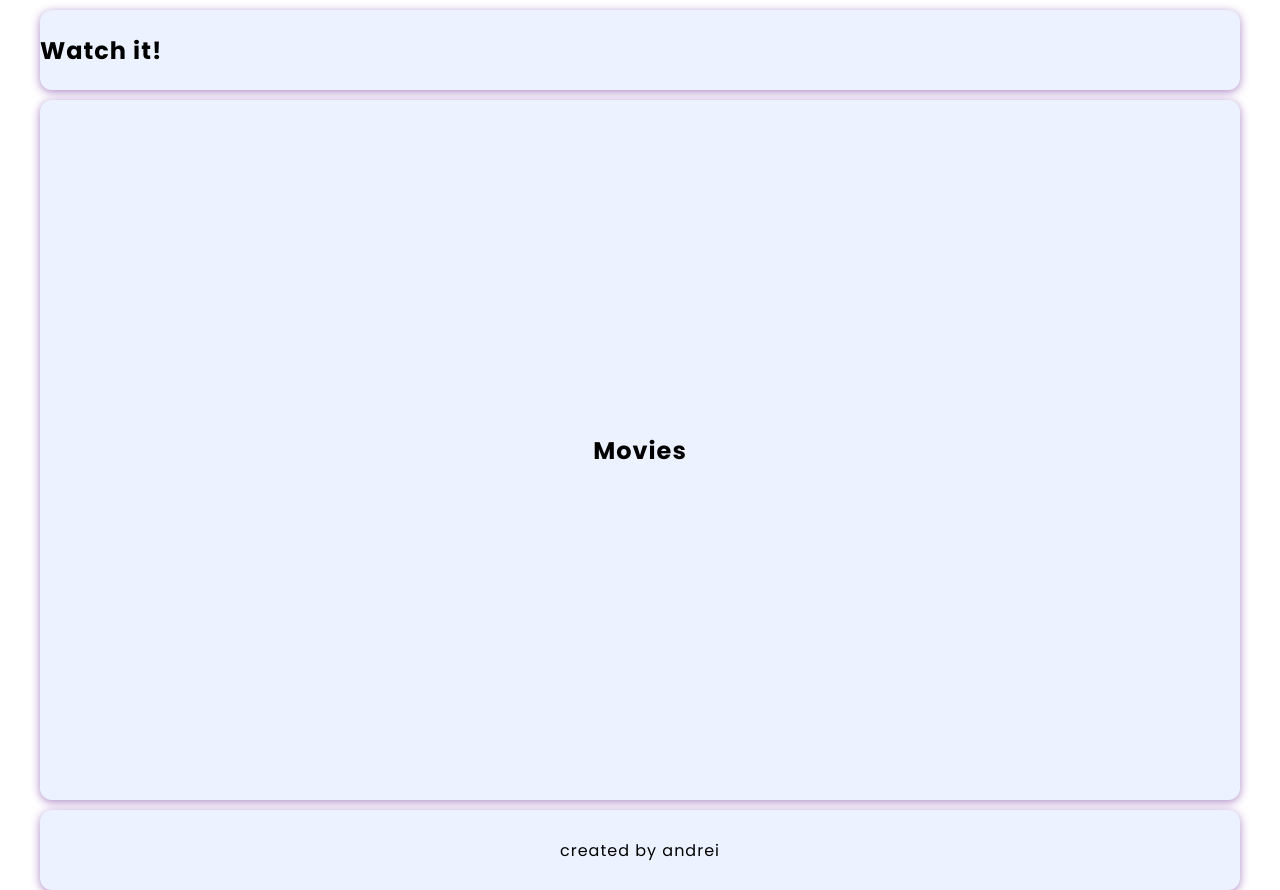
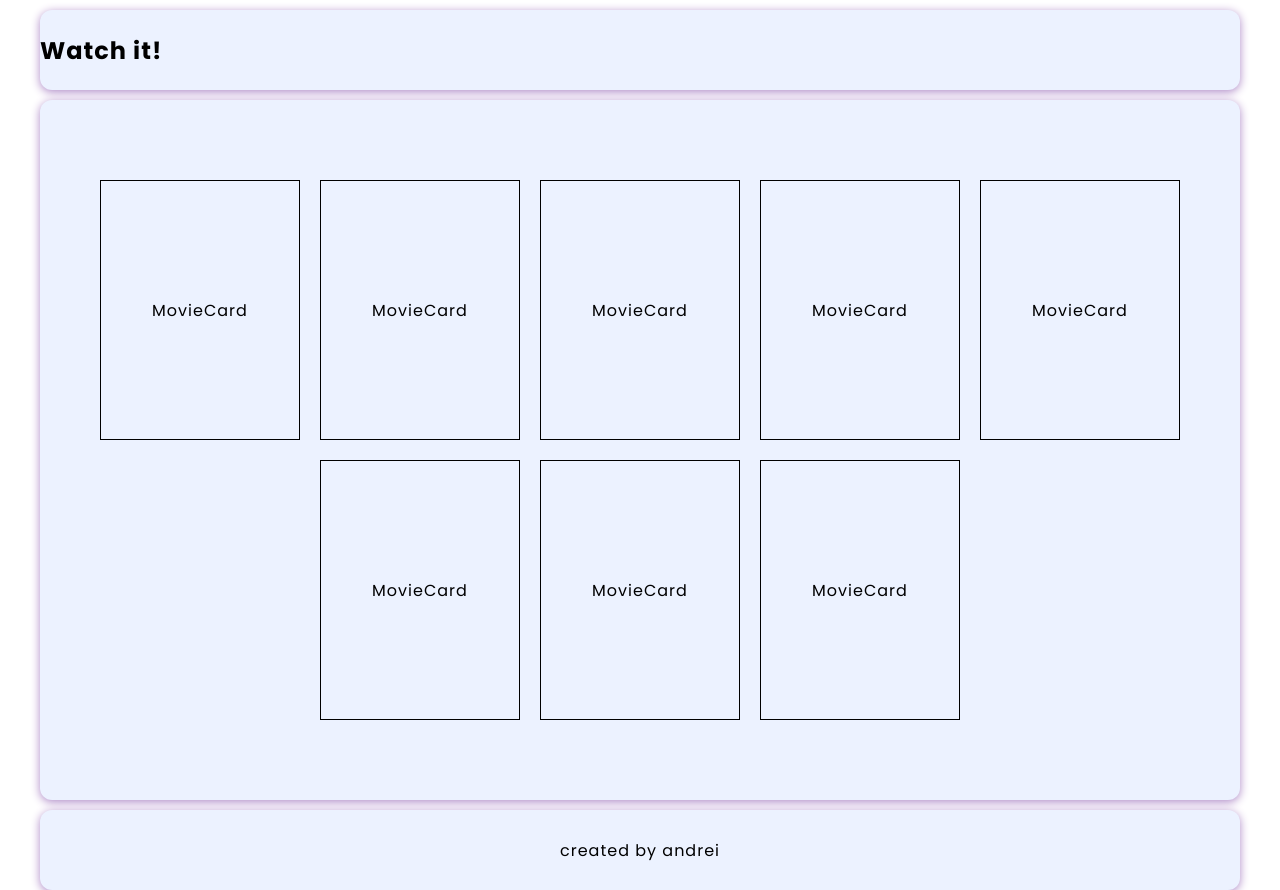
Before and after one commit to andbudha/watch-it, a React (Vite) app: page / in a window 1280 px wide. Built offline with nearby package versions, Linux system fonts and the light colour scheme; no server answers.

Commit message:
MovieCard component added

```diff
--- /dev/null
+++ b/src/components/MovieCard/MovieCard.module.scss
@@ -0,0 +1,8 @@
+@import '../../assets/sass/mixins.scss';
+.movie_card_main_box {
+  margin: 10px;
+  height: 260px;
+  width: 200px;
+  border: 1px solid;
+  @include flexBox(nowrap, row, center, center);
+}
--- /dev/null
+++ b/src/components/MovieCard/MovieCard.tsx
@@ -0,0 +1,5 @@
+import styles from './MovieCard.module.scss';
+
+export const MovieCard = () => {
+  return <div className={styles.movie_card_main_box}>MovieCard</div>;
+};
--- a/src/components/pages/Home/GridMovies/GridMovies.module.scss
+++ b/src/components/pages/Home/GridMovies/GridMovies.module.scss
@@ -2,5 +2,5 @@
 .movies_main_box {
   height: 100%;
   width: 100%;
-  @include flexBox(nowrap, column, center, center);
+  @include flexBox(wrap, row, center, center);
 }
--- a/src/components/pages/Home/GridMovies/GridMovies.tsx
+++ b/src/components/pages/Home/GridMovies/GridMovies.tsx
@@ -1,9 +1,17 @@
+import { MovieCard } from '../../../MovieCard/MovieCard';
 import styles from './GridMovies.module.scss';
 
 export const GridMovies = () => {
   return (
     <div className={styles.movies_main_box}>
-      <h2>Movies</h2>
+      <MovieCard />
+      <MovieCard />
+      <MovieCard />
+      <MovieCard />
+      <MovieCard />
+      <MovieCard />
+      <MovieCard />
+      <MovieCard />
     </div>
   );
 };
```
